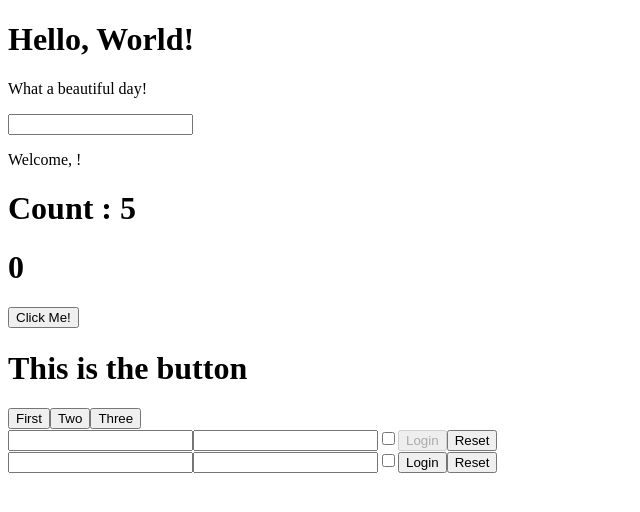
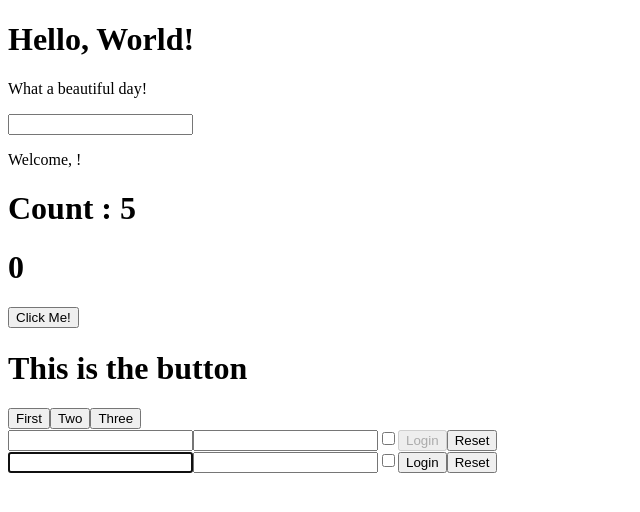
Before and after one commit to AngeloC94/React-Exercises, a React (Create React App) app: page / in a window 1280 px wide. Shown: the top 512 px of the page, without its empty margins (0-640 px from the left). Built offline with nearby package versions, Linux system fonts and the light colour scheme.

Commit message:
forms 06 done

```diff
--- a/src/UncontrolledLogin.js
+++ b/src/UncontrolledLogin.js
@@ -19,7 +19,7 @@ export class UncontrolledLogin extends React.Component{
     render() {
         return  <div>
                     <form onSubmit={this.handleSubmit}>
-                        <input name="username" required/>
+                        <input autoFocus name="username" required/>
                         <input name="password" type="password" required/>
                         <input name="remember" type="checkbox" />
                         <button type="submit" >Login</button>
```
